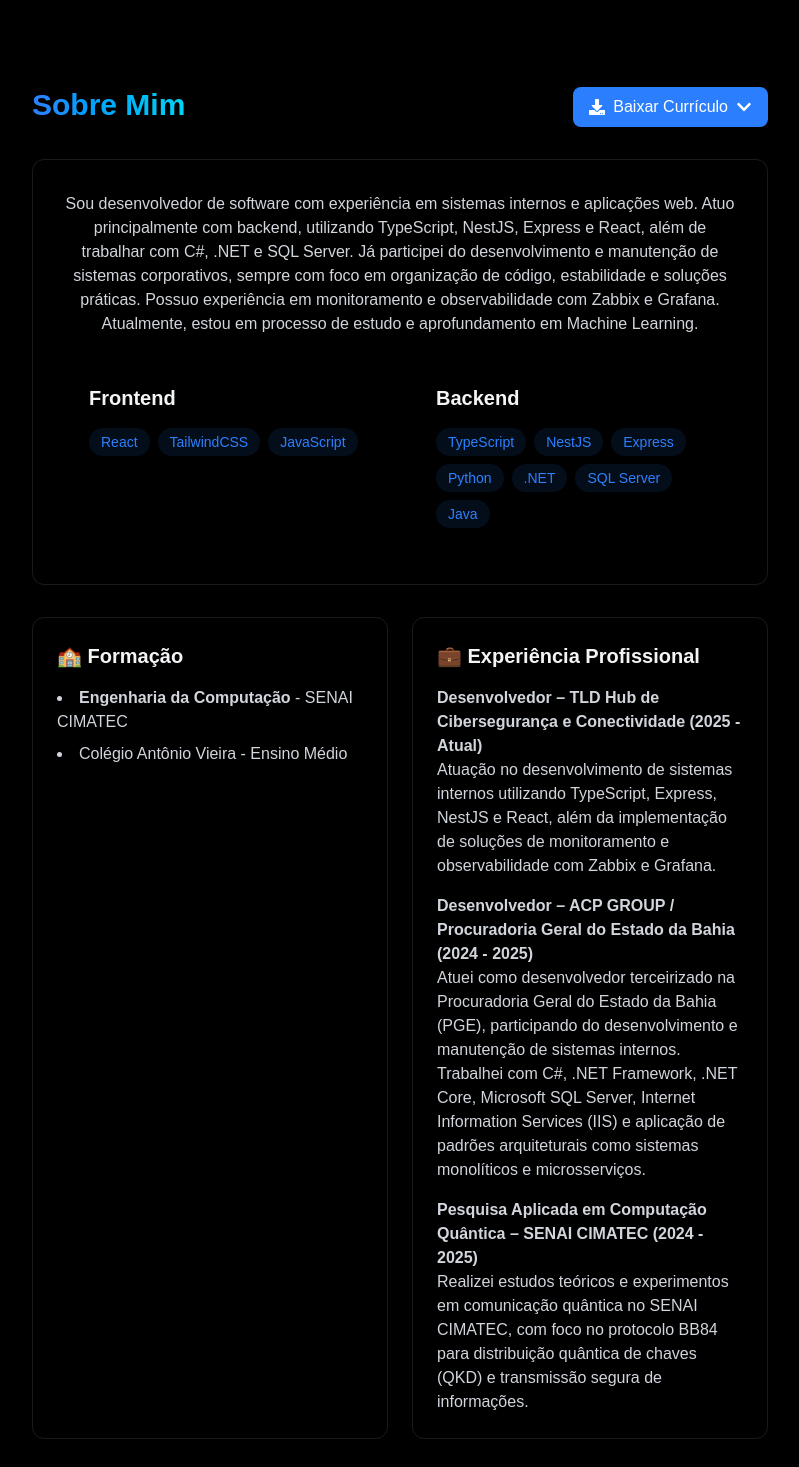
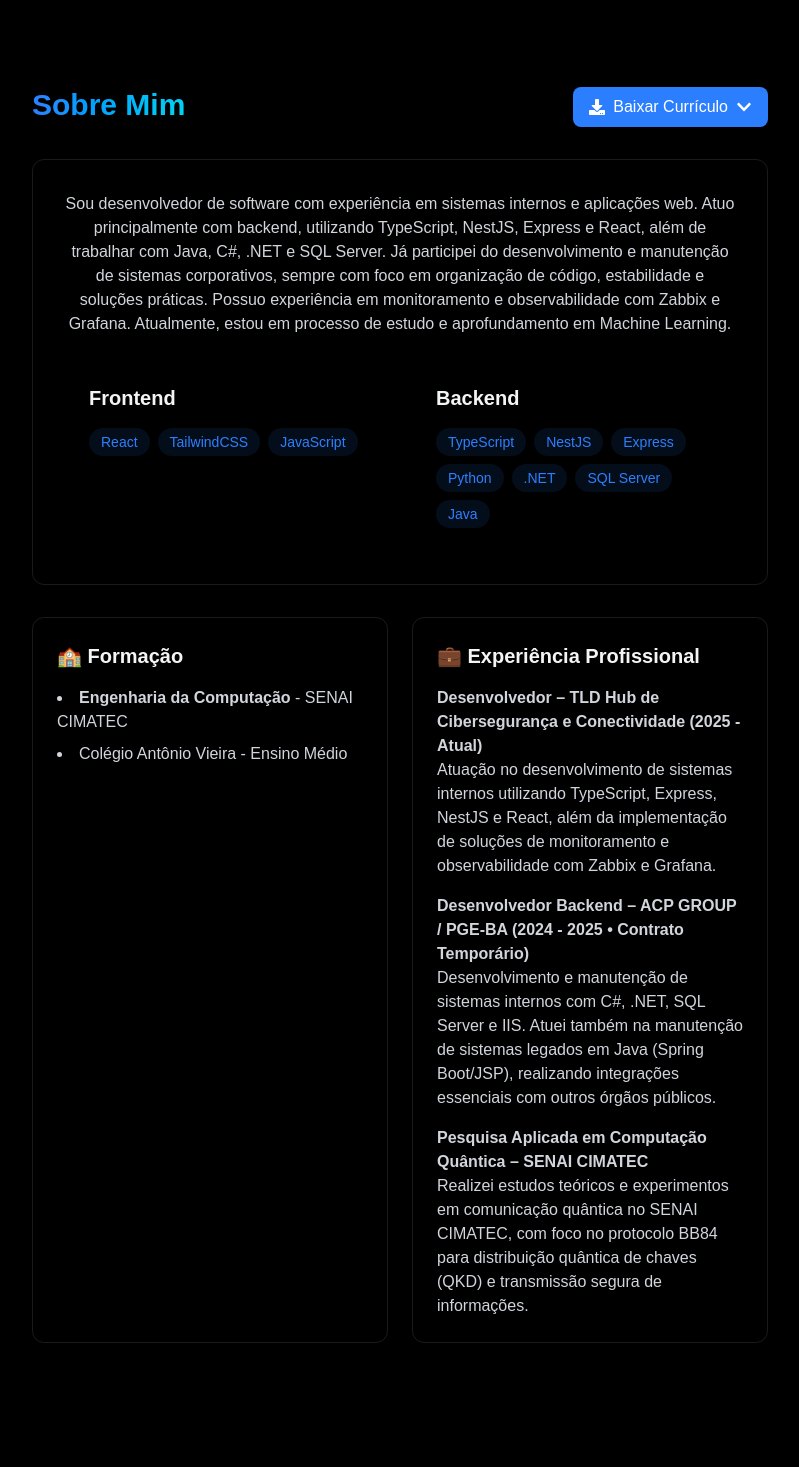
Before and after one commit to fatzzx/Portfolio, a React (Vite) app in the folder frontend/: page / in a window 1280 px wide. Shown: the part 793-2260 px from the top of the page, without its empty margins (240-1039 px from the left). Built offline with nearby package versions, Linux system fonts and the light colour scheme.

Commit message:
ajustes nos textos

```diff
--- a/frontend/src/data/translations.js
+++ b/frontend/src/data/translations.js
@@ -24,7 +24,7 @@ export const translations = {
     about: {
       title: "Sobre Mim",
       description:
-        "Sou desenvolvedor de software com experiência em sistemas internos e aplicações web. Atuo principalmente com backend, utilizando TypeScript, NestJS, Express e React, além de trabalhar com C#, .NET e SQL Server. Já participei do desenvolvimento e manutenção de sistemas corporativos, sempre com foco em organização de código, estabilidade e soluções práticas. Possuo experiência em monitoramento e observabilidade com Zabbix e Grafana. Atualmente, estou em processo de estudo e aprofundamento em Machine Learning.",
+        "Sou desenvolvedor de software com experiência em sistemas internos e aplicações web. Atuo principalmente com backend, utilizando TypeScript, NestJS, Express e React, além de trabalhar com Java, C#, .NET e SQL Server. Já participei do desenvolvimento e manutenção de sistemas corporativos, sempre com foco em organização de código, estabilidade e soluções práticas. Possuo experiência em monitoramento e observabilidade com Zabbix e Grafana. Atualmente, estou em processo de estudo e aprofundamento em Machine Learning.",
 
       frontend: "Frontend",
       backend: "Backend",
@@ -47,16 +47,17 @@ export const translations = {
         },
         {
           title:
-            "Desenvolvedor – ACP GROUP / Procuradoria Geral do Estado da Bahia (2024 - 2025)",
+            "Desenvolvedor Backend – ACP GROUP / PGE-BA (2024 - 2025 • Contrato Temporário)",
           description:
-            "Atuei como desenvolvedor terceirizado na Procuradoria Geral do Estado da Bahia (PGE), participando do desenvolvimento e manutenção de sistemas internos. Trabalhei com C#, .NET Framework, .NET Core, Microsoft SQL Server, Internet Information Services (IIS) e aplicação de padrões arquiteturais como sistemas monolíticos e microsserviços.",
+            "Desenvolvimento e manutenção de sistemas internos com C#, .NET, SQL Server e IIS. Atuei também na manutenção de sistemas legados em Java (Spring Boot/JSP), realizando integrações essenciais com outros órgãos públicos.",
         },
         {
           title:
-            "Pesquisa Aplicada em Computação Quântica – SENAI CIMATEC (2024 - 2025)",
+            "Pesquisa Aplicada em Computação Quântica – SENAI CIMATEC",
           description:
             "Realizei estudos teóricos e experimentos em comunicação quântica no SENAI CIMATEC, com foco no protocolo BB84 para distribuição quântica de chaves (QKD) e transmissão segura de informações.",
         },
+
       ],
     },
 
@@ -114,7 +115,7 @@ export const translations = {
     about: {
       title: "About Me",
       description:
-        "I'm a software developer with experience in internal systems and web applications, primarily focused on backend development using TypeScript, NestJS, Express, and React, with additional experience in C#, .NET, and SQL Server. I've contributed to the development and maintenance of corporate systems with an emphasis on clean code, stability, and practical solutions. I also have experience in system monitoring and observability using Zabbix and Grafana. Between 2024 and 2025, I worked on applied research in quantum computing at SENAI CIMATEC, focusing on the BB84 protocol for Quantum Key Distribution (QKD). Currently, I am studying and deepening my knowledge in Machine Learning.",
+        "I'm a software developer with experience in internal systems and web applications, primarily focused on backend development using TypeScript, NestJS, Express, and React, with additional experience in Java, C#, .NET, and SQL Server. I've contributed to the development and maintenance of corporate systems with an emphasis on clean code, stability, and practical solutions. I also have experience in system monitoring and observability using Zabbix and Grafana. Between 2024 and 2025, I worked on applied research in quantum computing at SENAI CIMATEC, focusing on the BB84 protocol for Quantum Key Distribution (QKD). Currently, I am studying and deepening my knowledge in Machine Learning.",
 
       frontend: "Frontend",
       backend: "Backend",
@@ -137,16 +138,17 @@ export const translations = {
         },
         {
           title:
-            "Software Developer – ACP GROUP / Office of the State Attorney General of Bahia (2024 - 2025)",
+            "Backend Developer – ACP GROUP / PGE-BA (2024 - 2025 • Temporary Contract)",
           description:
-            "Worked as an outsourced software developer at the Office of the State Attorney General of Bahia (PGE), contributing to the development and maintenance of internal systems. Experience with C#, .NET Framework, .NET Core, Microsoft SQL Server, Internet Information Services (IIS), and architectural patterns such as monolithic systems and microservices.",
+            "Development and maintenance of internal systems using C#, .NET, SQL Server, and IIS. Also worked on the maintenance of legacy Java (Spring Boot/JSP) systems, developing essential integrations with other public agencies.",
         },
         {
           title:
-            "Applied Research in Quantum Computing – SENAI CIMATEC (2024 - 2025)",
+            "Applied Research in Quantum Computing – SENAI CIMATEC",
           description:
             "Conducted theoretical studies and experiments in quantum communication at SENAI CIMATEC, with a focus on the BB84 protocol for Quantum Key Distribution (QKD) and secure information transmission.",
         },
+
       ],
     },
 
--- a/frontend/src/hooks/usePDFGenerator.js
+++ b/frontend/src/hooks/usePDFGenerator.js
@@ -84,7 +84,7 @@ export const usePDFGenerator = () => {
     yPosition += 6;
     doc.setFontSize(10);
     doc.text(
-      "• TypeScript, Node.js, Express, NestJS, Python, .NET, SQL",
+      "• TypeScript, Node.js, Express, NestJS, Python, .NET, SQL, Java",
       25,
       yPosition,
     );
```
